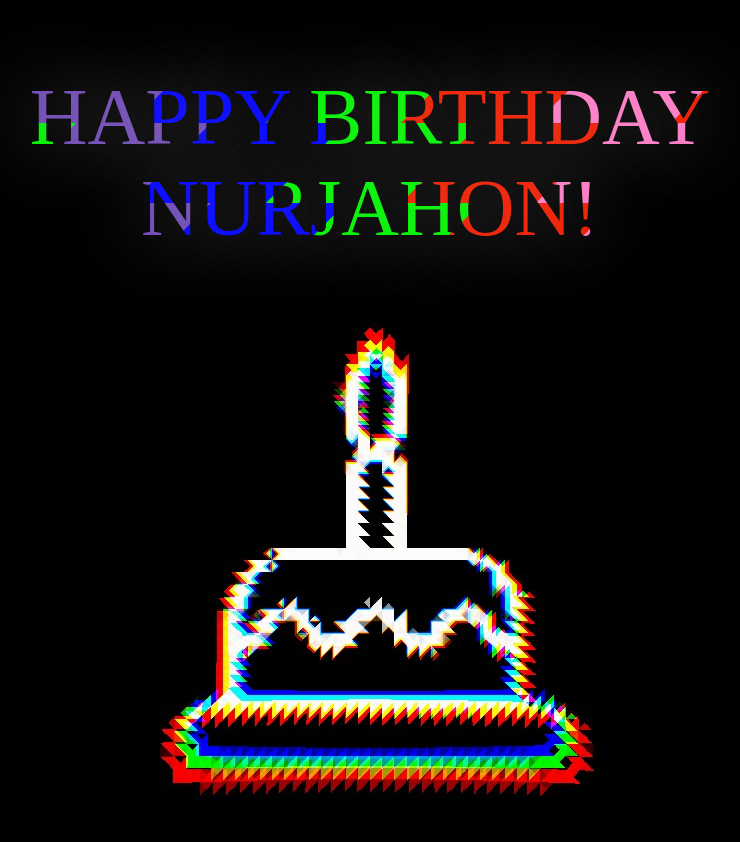
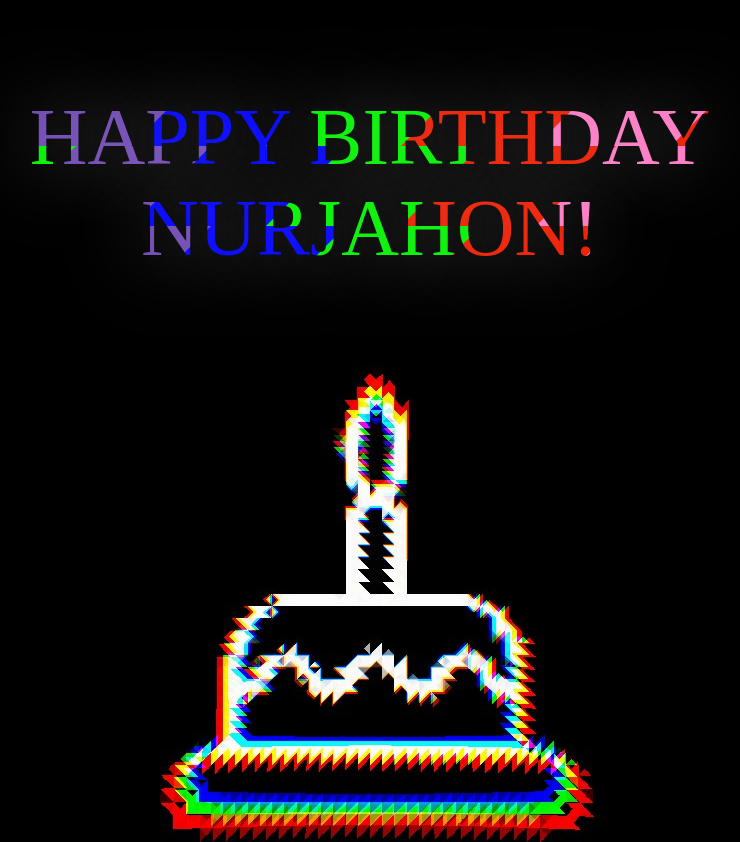
Before and after one commit to Leona-Maria/happy-birthday, a plain HTML site: page index.html in a window 1280 px wide. Shown: the top 842 px of the page, without its empty margins (270-1010 px from the left). Drawn offline with Linux system fonts and the light colour scheme; a web font is replaced by a local one.

Commit message:
Update style.css

```diff
--- a/style.css
+++ b/style.css
@@ -7,10 +7,11 @@ body{
 
 .happyBirthday{
   	letter-spacing: 0;
-	  display: block;
-	  margin: 0 auto;
+	 padding: .25em 0 .325em;
+	 display: block;
+	 margin: 0 auto;
   	text-shadow: 0 0 80px rgba(255,255,255,.5);
-	  background: url("img/animated_text_fill.png") repeat-y;
+	background: url("img/animated_text_fill.png") repeat-y;
     -webkit-background-clip: text;
 	  background-clip: text;
 	  -webkit-text-fill-color: transparent;
```
